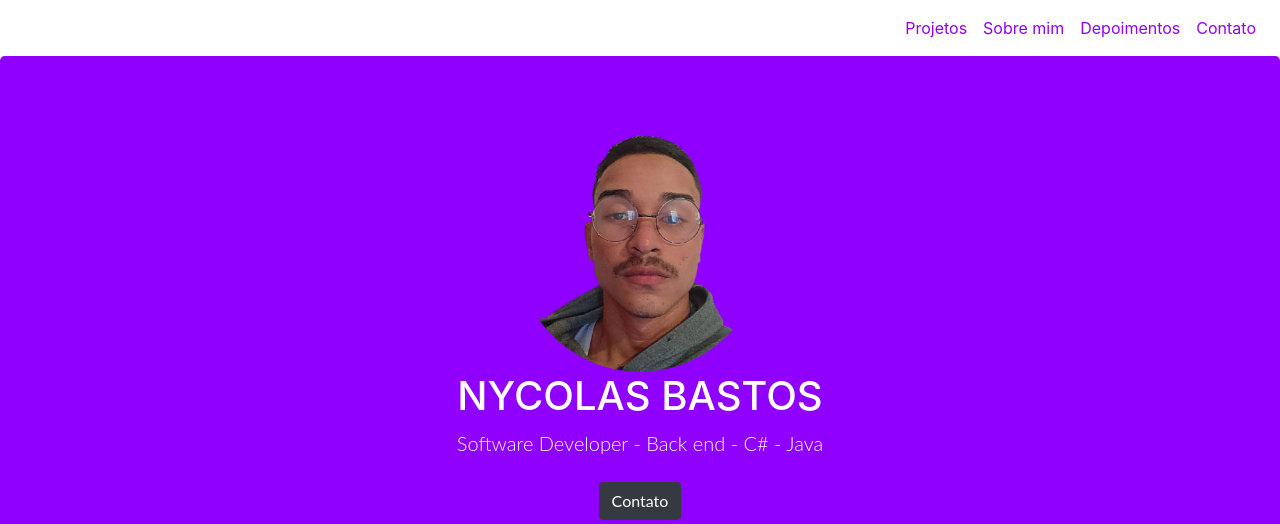
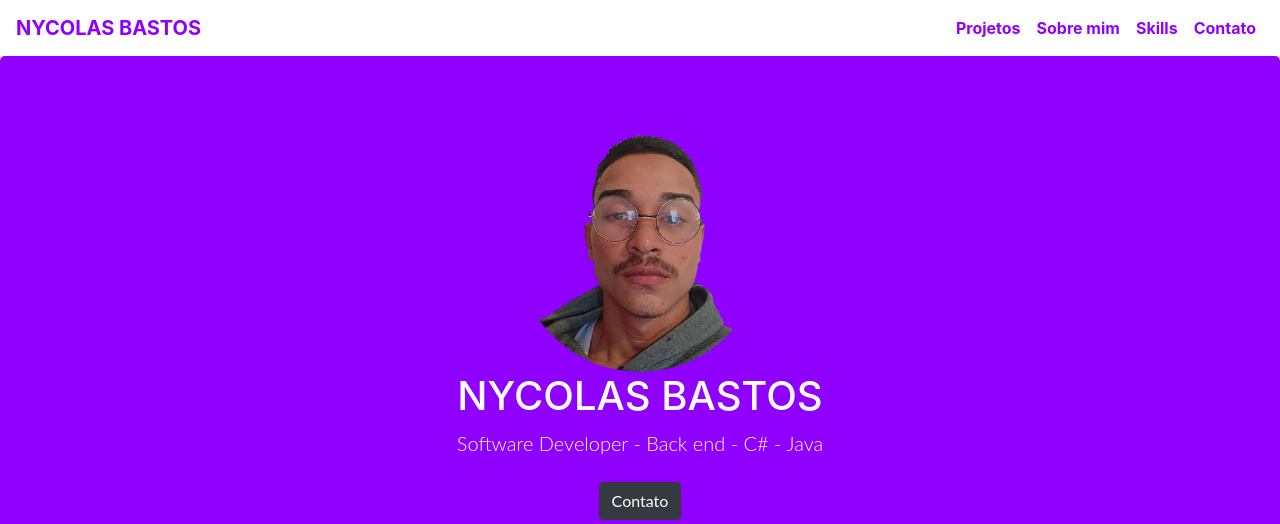
Before and after one commit to TrInfra/portfolio, a plain HTML site: page index.html in a window 1280 px wide. Shown: the top 524 px of the page. Drawn offline with nearby package versions, Linux system fonts and the light colour scheme.

Commit message:
atualização de cores

```diff
--- a/index.html
+++ b/index.html
@@ -83,12 +83,19 @@
         .itemMenu {
             color: white;
         }
+        .navbar-brand{
+            text-transform: uppercase;
+            font-weight: 700;
+        }
+        .navbar-nav{
+            font-weight: 700;
+        }
     </style>
 </head>
 
 <body>
     <nav class="navbar navbar-expand-md navbar-light" style="background-color:#0000">
-        <a class="navbar-brand" href="#" style=color:white>Nycolas Bastos</a>
+        <a class="navbar-brand" href="#" style=color:#8F00FF>Nycolas Bastos</a>
         <button class="navbar-toggler" type="button" data-toggle="collapse" data-target="#navbarsExample04"
             aria-controls="navbarsExample04" aria-expanded="false" aria-label="Toggle navigation">
             <span class="navbar-toggler-icon"></span>
@@ -106,7 +113,7 @@
                     <a href="#sobre-mim" class="nav-link" style=color:#8F00FF>Sobre mim</a>
                 </li>
                 <li>
-                    <a href="#depoimentos" class="nav-link" style=color:#8F00FF>Depoimentos</a>
+                    <a href="#depoimentos" class="nav-link" style=color:#8F00FF>Skills</a>
                 </li>
                 <li>
                     <a href="#contato" class="nav-link" style=color:#8F00FF>Contato</a>
@@ -199,10 +206,10 @@
         </div>
     </section>
 
-    <section Id="depoimentos">
+    <section Id="skills">
         <div class="album py-5 bg-light">
             <div class="container">
-                <h2 class="text-center jumbotron-heading titulosVerdes">Depoimentos</h2>
+                <h2 class="text-center jumbotron-heading titulosVerdes">Skills</h2>
                 <blockquote class="blockquote text-center">
                     <p class="mb-0">É um profissional com um foco enorme em suas tarefas diárias, além da
                         simples dedicação do dia-a-dia nos estudos.</p>
@@ -231,7 +238,7 @@
     </section>
 
     <footer class="text-center" style="background-color:#0000;padding:0px; margin:0px">
-        <p style="margin:0px;padding-top:15px;padding-bottom:15px;color:white !important">Copyright 2020 - 2023
+        <p style="margin:0px;padding-top:15px;padding-bottom:15px;color:rgb(0, 0, 0) !important">Copyright 2020 - 2023
             ®
         </p>
     </footer>
```
